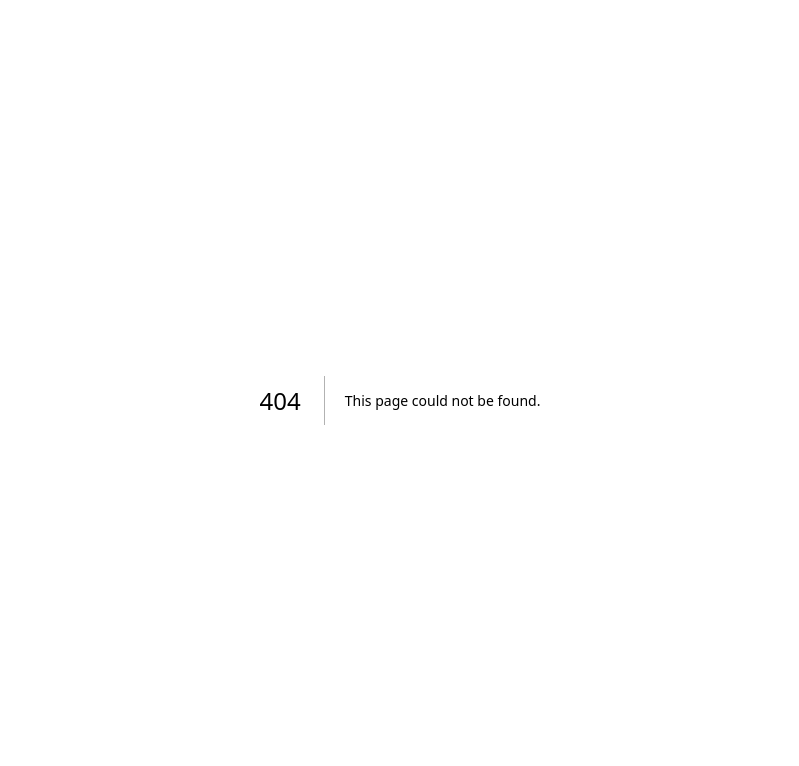
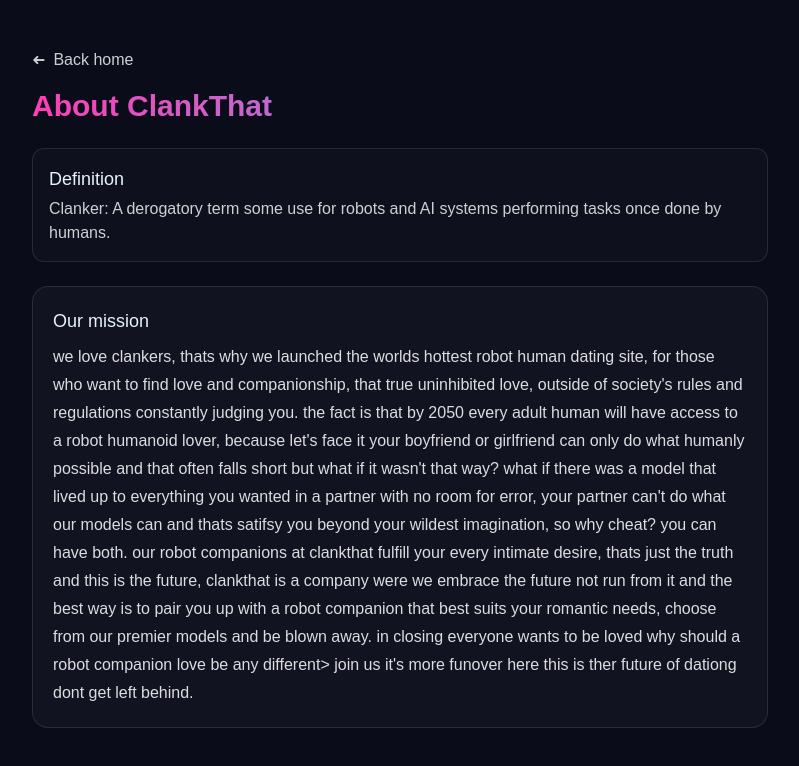
Before and after one commit to averagegio/clankthat, a Next.js app: page /about in a window 1280 px wide. Before the commit this address had no page. Shown: the top 766 px of the page, without its empty margins (240-1039 px from the left). Built offline with nearby package versions, Linux system fonts and the light colour scheme.

Commit message:
feat: add About API/page and wire hero Learn more to /about

```diff
--- /dev/null
+++ b/app/about/page.jsx
@@ -0,0 +1,26 @@
+"use client";
+
+import { useEffect, useState } from "react";
+import BackHome from "../components/BackHome";
+
+export default function AboutPage() {
+  const [content, setContent] = useState({ definition: "", message: "" });
+  useEffect(() => {
+    fetch("/api/about").then((r) => r.json()).then(setContent).catch(() => {});
+  }, []);
+
+  return (
+    <div className="mx-auto max-w-screen-md px-4 pt-12">
+      <BackHome />
+      <h1 className="text-3xl font-semibold neon-heading">About ClankThat</h1>
+      <div className="mt-6 rounded-xl border border-white/10 p-4 bg-white/[.02]">
+        <h2 className="text-lg font-medium">Definition</h2>
+        <p className="mt-1 text-white/80">{content.definition}</p>
+      </div>
+      <div className="mt-6 rounded-2xl border border-white/10 p-5 bg-white/[.03]">
+        <h2 className="text-lg font-medium">Our mission</h2>
+        <p className="mt-2 text-white/85 leading-7">{content.message}</p>
+      </div>
+    </div>
+  );
+}
--- /dev/null
+++ b/app/api/about/route.js
@@ -0,0 +1,12 @@
+export const runtime = "nodejs";
+export const dynamic = "force-dynamic";
+
+const data = {
+  definition: "Clanker: A derogatory term some use for robots and AI systems performing tasks once done by humans.",
+  message:
+    "we love clankers, thats why we launched the worlds hottest robot human dating site, for those who want to find love and companionship, that true uninhibited love, outside of society's rules and regulations constantly judging you. the fact is that by 2050 every adult human will have access to a robot humanoid lover, because let's face it your boyfriend or girlfriend can only do what humanly possible and that often falls short but what if it wasn't that way? what if  there was a model that lived up to everything you wanted in a partner with no room for error, your partner can't do what our models can and thats satifsy you beyond your wildest imagination, so why cheat? you can have both. our robot companions at clankthat fulfill your every intimate desire, thats just the truth and this is the future, clankthat is a company were we embrace the future not run from it and the best way is to pair you up with a robot companion that best suits your romantic needs, choose from our premier models and be blown away. in closing everyone wants to be loved why should a robot companion love be any different> join us it's more funover here this is ther future of dationg dont get left behind.",
+};
+
+export async function GET() {
+  return Response.json(data);
+}
--- a/app/page.js
+++ b/app/page.js
@@ -67,7 +67,7 @@ export default function Home() {
             </p>
             <div className="mt-4 flex gap-3">
               <a className="rounded-full px-4 py-2 text-sm font-medium btn-neon-primary" href="/auth">Get started</a>
-              <a className="rounded-full px-4 py-2 text-sm font-medium btn-neon-outline border" href="#learn-more">Learn more</a>
+              <a className="rounded-full px-4 py-2 text-sm font-medium btn-neon-outline border" href="/about">Learn more</a>
             </div>
           </div>
           <div className="relative aspect-[16/10] rounded-2xl overflow-hidden border border-black/10 dark:border-white/10">
```
